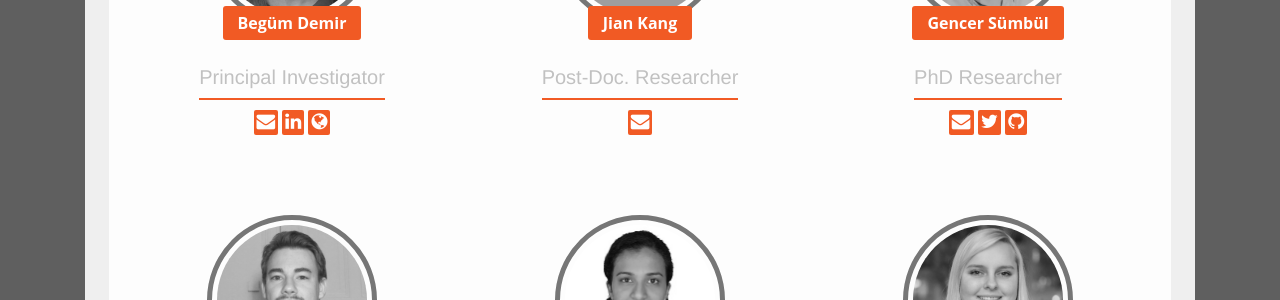
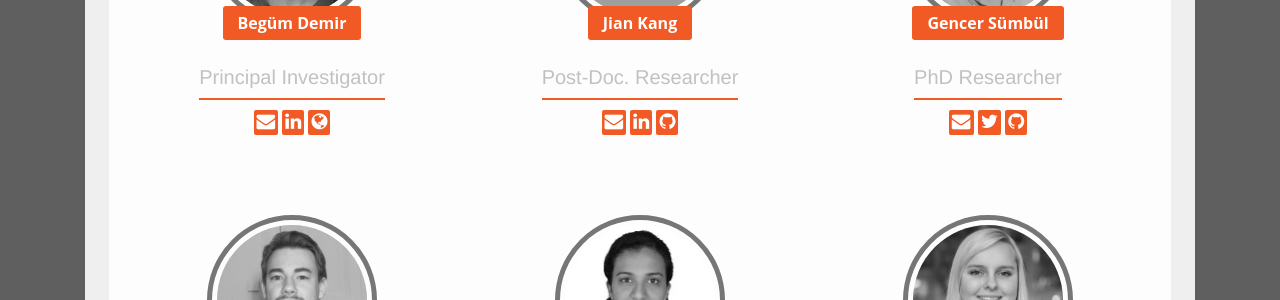
Before and after one commit to rsim-tu-berlin/bigearth.eu, a Jekyll site: the page built from team.md, in a window 1280 px wide. Shown: the part 506-806 px from the top of the page. Built offline with Jekyll 4.4.1, drawn with Linux system fonts in a browser that asks for light colours; nearby versions of some CDN libraries; grey boxes are pictures that could not be loaded.

Commit message:
update teams

```diff
--- a/team.md
+++ b/team.md
@@ -55,6 +55,12 @@ guid: http://www.bigearth.eu/team
 					<div class="col-md-12 section4">
 						<a href="mailto:jian.kang@tu-berlin.de ">
 							<i class="fa fa-envelope" aria-hidden="true"></i>
+						</a>
+						<a href="https://www.linkedin.com/in/jian-kang-151028170/" target="_blank">
+							<i class="fa fa-linkedin" aria-hidden="true"></i>
+						</a>
+						<a href="https://github.com/jiankang1991" target="_blank">
+							<i class="fa fa-github" aria-hidden="true"></i>
 						</a>
 					</div>
 				</div>
```
